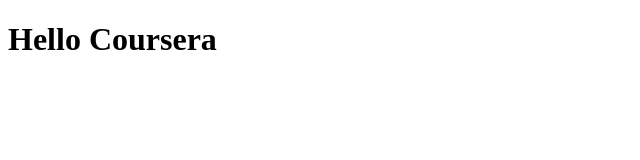
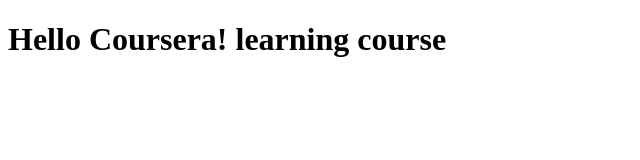
Before and after one commit to chitlangia/learners_website, a plain HTML site: page site/index.html in a window 1280 px wide. Shown: the whole page, without its empty margins (0-640 px from the left). Drawn offline with Linux system fonts and the light colour scheme.

Commit message:
addition

```diff
--- a/site/index.html
+++ b/site/index.html
@@ -4,6 +4,6 @@
 <title>Hello Coursera</title>
 </head>
 <body>
-<h1>Hello Coursera</h1>
+<h1>Hello Coursera! learning course</h1>
 </body>
 </html>
```
